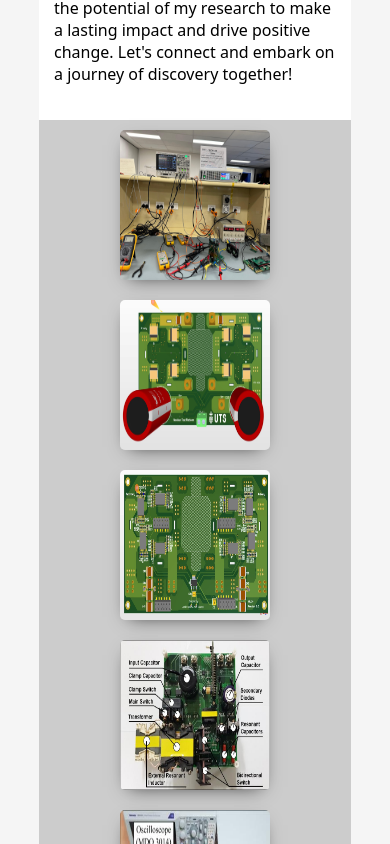
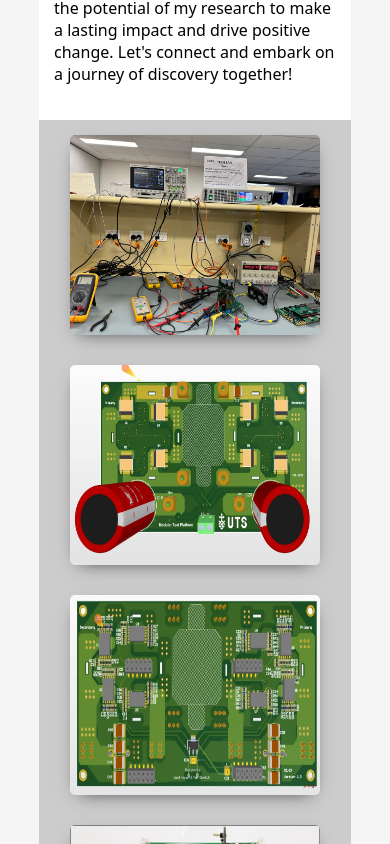
Before and after one commit to shahzaibsaleem665/jamil-pf, a React (Create React App) app: page /research-work in a window 390 px wide. Shown: the part 740-1584 px from the top of the page. Built offline with nearby package versions, Linux system fonts and the light colour scheme; a web font is replaced by a local one.

Commit message:
fixing some rendering issues

```diff
--- a/src/App.js
+++ b/src/App.js
@@ -40,7 +40,6 @@ function App() {
               <Home />
               <SocialBar />
             </Route>
-
           </Switch>
         </div>
         <Footer />
--- a/src/Components/PopUp.css
+++ b/src/Components/PopUp.css
@@ -18,7 +18,6 @@
   width: 25%;
   max-height: 75%;
   background: white;
-  padding: 20px;
   border-radius: 10px;
   overflow-y: auto; /* Enable scrolling if content exceeds popup height */
 }
@@ -39,15 +38,19 @@
 
 .popup__header {
   display: flex;
+  position: sticky;
   justify-content: space-between;
   align-items: center;
   margin-bottom: 10px;
   height: 40px;
-  padding: 5px;
-  border-radius: 5px;
+  padding: 10px;
+  border-bottom: 1px solid black;
+  z-index: 2;
   background-color: #CCC;
 }
-
+.popup__inner > p {
+  padding: 10px;
+}
 .popup__header h2 {
   margin: 0;
 }
--- a/src/Pages/Contact.css
+++ b/src/Pages/Contact.css
@@ -9,7 +9,7 @@
     background-position: center center;
     background-size: cover;
     width: 100%;
-    height: 83vh;
+    min-height: 82vh;
     align-items: center;
     justify-content: center;
 }
@@ -119,7 +119,7 @@
     .contact__form {
         display: flex;
         flex-direction: column;
-        height: auto;
+        height: 95%;
         padding: 0px;
         margin: 0px;
     }
@@ -131,6 +131,9 @@
     .contact__formLeft {
         justify-content: space-around;
         height: 250px;
+
+    }
+    .contact__formRight {
 
     }
 
@@ -157,12 +160,12 @@
 .contact__formRight > form > input[type='number'],
 .contact__formRight > form > textarea,
 .contact__formRight > form > input::placeholder, .contact__formRight > form > textarea::placeholder {
-    font-size: 14px;
+    font-size: 16px;
 }
 .contact__formRight > form > button {
-    font-size: 14px;
-    height: 30px;
-    width: 20%;
+    font-size: 16px;
+    height: 40px;
+    width: 30%;
     margin: 0px;
     padding: 0px;
 }
--- a/src/Pages/Research.css
+++ b/src/Pages/Research.css
@@ -68,14 +68,14 @@ height: 200px;
 width: 100%;
 display: flex;
 align-items: center;
-justify-content: space-around;
+justify-content: center;
 flex-wrap: wrap;
 margin-top: 20px;
 background-color: #CCC;
 
 }
 .research__containerPicture > img {
-    width: 350px;
+    width: 300px;
     height: 250px;
     margin: 15px;
     border-radius: 5px;
@@ -103,11 +103,12 @@ background-color: #CCC;
         font-size: 16px;
     }
     .research__containerPicture {
+
         align-items: center;
+        justify-content: center;
     }
     .research__containerPicture > img {
-        width: 150px;
-        height: 150px;
-        margin: 10px
+        width: 250px;
+        height: 200px;
     };
 }
--- a/src/Pages/Research.js
+++ b/src/Pages/Research.js
@@ -8,6 +8,7 @@ import research_work_5 from '../assets/research_work/research_work_5.jpeg'
 import research_work_6 from '../assets/research_work/research_work_6.jpeg'
 import research_work_7 from '../assets/research_work/research_work_7.jpeg'
 import research_work_9 from '../assets/research_work/research_work_9.jpeg'
+import BackToTop from '../Components/BackToTop'
 
 function Research() {
   return (
@@ -35,6 +36,7 @@ function Research() {
             <img src={research_work_9} />
           </div>
         </div>
+        <BackToTop />
     </div>
   )
 }
```
